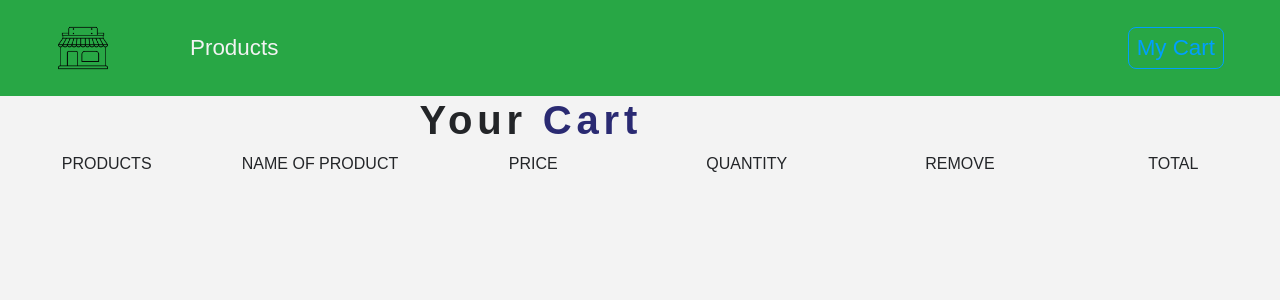
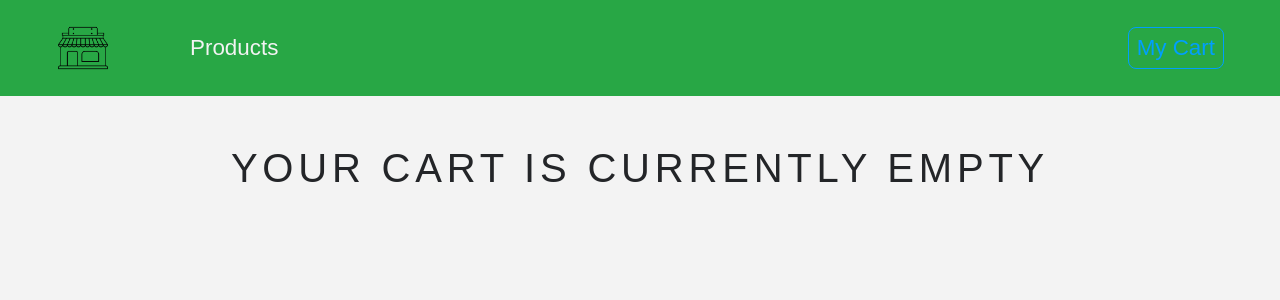
Before and after one commit to DiegoRamires/react-store, a React (Create React App) app: page /cart in a window 1280 px wide. Shown: the top 300 px of the page. Built offline with nearby package versions, Linux system fonts and the light colour scheme.

Commit message:
conditional render empty cart component

```diff
--- a/src/components/Cart/Cart.js
+++ b/src/components/Cart/Cart.js
@@ -1,13 +1,30 @@
 import React, { Component } from 'react';
 import Title from '../Title';
 import CartColumns from './CartColumns'
+import EmptyCart from './EmptyCart';
+import { ProductConsumer } from '../../context'
 
 class Cart extends Component {
   render() {
     return (
       <section>
-        <Title name="your" title="cart" />
-        <CartColumns />
+        <ProductConsumer>
+          {value => {
+            const {cart} = value
+            if (cart.length > 0) {
+              return (
+                <>
+                  <Title name="your" title="cart" />
+                  <CartColumns />
+                </>
+              )
+            } else {
+              return (
+                <EmptyCart  />
+              )
+            }
+          }}
+        </ProductConsumer>
       </section>
     );
   }
--- /dev/null
+++ b/src/components/Cart/EmptyCart.js
@@ -0,0 +1,13 @@
+import React from 'react';
+
+export default function EmptyCart() {
+  return (
+    <div className="container mt-5">
+      <div className="row">
+        <div className="col-10 mx-auto text-center text-title">
+          <h1>your cart is currently empty</h1>
+        </div>
+      </div>
+    </div>
+  );
+}
```
